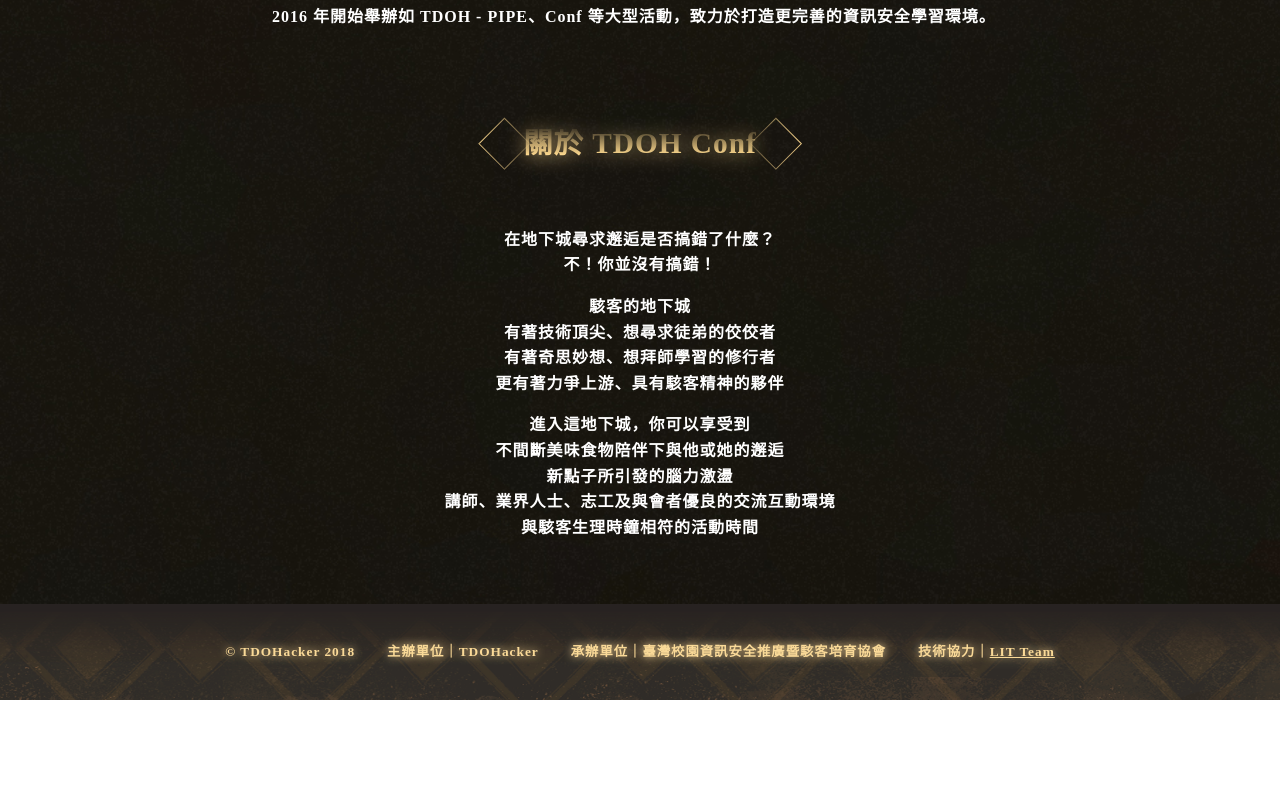
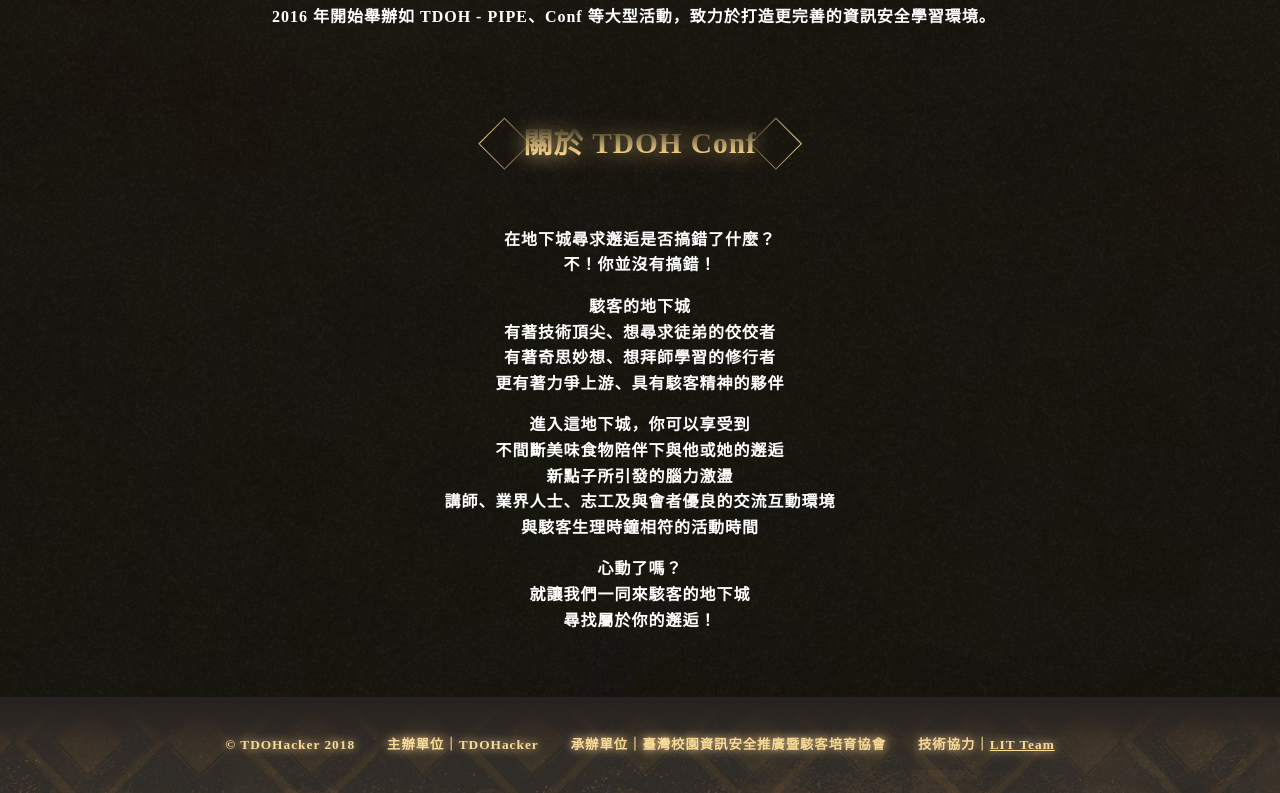
Before and after one commit to tdoh/tdoh.online, a Vue app: page / in a window 1280 px wide. Shown: the part 1195-1988 px from the top of the page. Before the commit the page ends 1895 px from the top, so only its background shows below. Built offline with nearby package versions, Linux system fonts and the light colour scheme; a web font is replaced by a local one.

Commit message:
Layout: modify content

```diff
--- a/src/views/Home.vue
+++ b/src/views/Home.vue
@@ -44,6 +44,11 @@
             講師、業界人士、志工及與會者優良的交流互動環境<br />
             與駭客生理時鐘相符的活動時間
           </p>
+          <p>
+            心動了嗎？<br />
+            就讓我們一同來駭客的地下城<br />
+            尋找屬於你的邂逅！
+          </p>
         </div>
       </div>
     </div>
```
